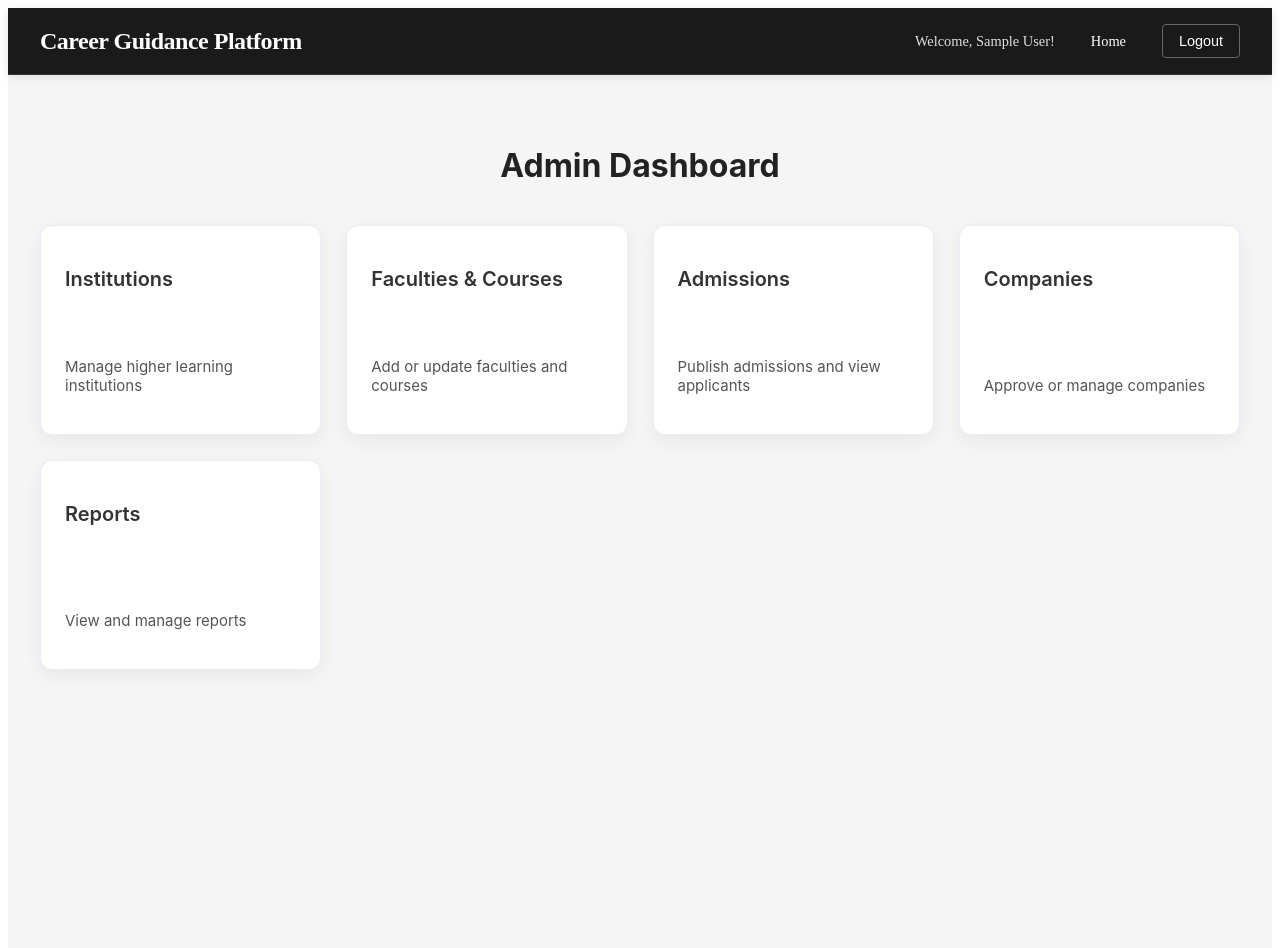
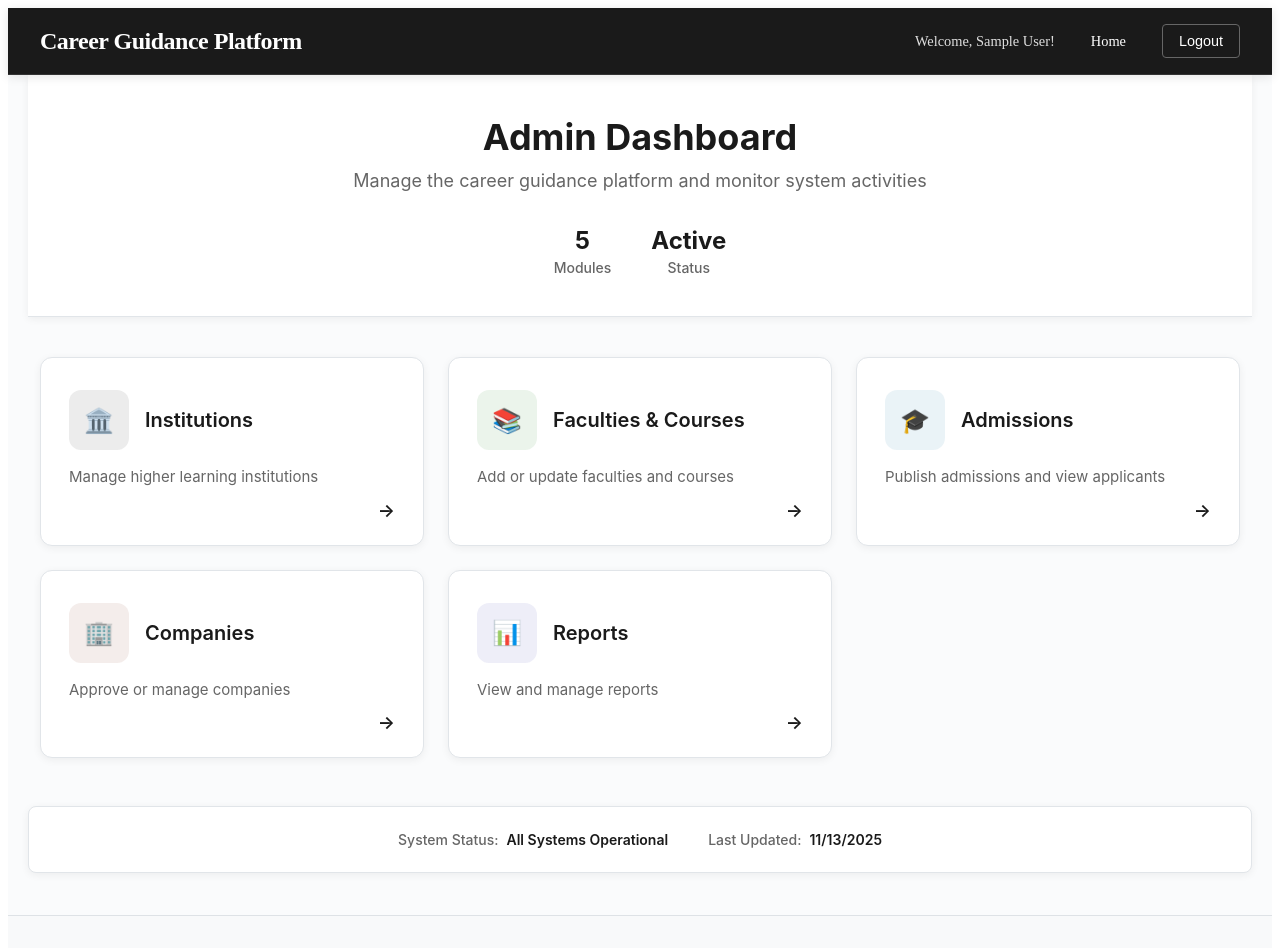
Before and after one commit to Boiketlo2/career-guidance-platform, a React (Create React App) app in the folder frontend/: page /admin/home/1 in a window 1280 px wide. Shown: the top 948 px of the page. Built offline with nearby package versions, Linux system fonts and the light colour scheme; sample sign-in values are in the browser's storage.

Commit message:
Update AdminHome.js

```diff
--- a/frontend/src/pages/admin/AdminHome.js
+++ b/frontend/src/pages/admin/AdminHome.js
@@ -5,35 +5,250 @@ function AdminHome() {
   const navigate = useNavigate();
 
   const cards = [
-    { title: "Institutions", desc: "Manage higher learning institutions", path: "/admin/institutions" },
-    { title: "Faculties & Courses", desc: "Add or update faculties and courses", path: "/admin/faculties" },
-    { title: "Admissions", desc: "Publish admissions and view applicants", path: "/admin/publish" },
-    { title: "Companies", desc: "Approve or manage companies", path: "/admin/companies" },
-    { title: "Reports", desc: "View and manage reports", path: "/admin/reports" },
+    {
+      title: "Institutions",
+      desc: "Manage higher learning institutions",
+      path: "/admin/institutions",
+      icon: "🏛️",
+      color: "#1a1a1a"
+    },
+    {
+      title: "Faculties & Courses",
+      desc: "Add or update faculties and courses",
+      path: "/admin/faculties",
+      icon: "📚",
+      color: "#0f7a0f"
+    },
+    {
+      title: "Admissions",
+      desc: "Publish admissions and view applicants",
+      path: "/admin/publish",
+      icon: "🎓",
+      color: "#0369a1"
+    },
+    {
+      title: "Companies",
+      desc: "Approve or manage companies",
+      path: "/admin/companies",
+      icon: "🏢",
+      color: "#7c2d12"
+    },
+    {
+      title: "Reports",
+      desc: "View and manage reports",
+      path: "/admin/reports",
+      icon: "📊",
+      color: "#3730a3"
+    },
   ];
 
   return (
     <div style={styles.container}>
-      <h1 style={styles.title}>Admin Dashboard</h1>
-      <div className="cg-card-grid" style={styles.grid}>
-        {cards.map((c) => (
-          <div key={c.title} onClick={() => navigate(c.path)} className="cg-card" style={{cursor:'pointer'}}>
-            <h2 className="title" style={styles.cardTitle}>{c.title}</h2>
-            <p className="muted" style={styles.cardDesc}>{c.desc}</p>
+      {/* Header Section */}
+      <div style={styles.header}>
+        <div style={styles.headerContent}>
+          <h1 style={styles.title}>Admin Dashboard</h1>
+          <p style={styles.subtitle}>Manage the career guidance platform and monitor system activities</p>
+        </div>
+        <div style={styles.statsBar}>
+          <div style={styles.statItem}>
+            <div style={styles.statNumber}>5</div>
+            <div style={styles.statLabel}>Modules</div>
+          </div>
+          <div style={styles.statItem}>
+            <div style={styles.statNumber}>Active</div>
+            <div style={styles.statLabel}>Status</div>
+          </div>
+        </div>
+      </div>
+
+      {/* Dashboard Cards Grid */}
+      <div style={styles.grid}>
+        {cards.map((card) => (
+          <div
+            key={card.title}
+            onClick={() => navigate(card.path)}
+            style={styles.card}
+            onMouseEnter={(e) => {
+              e.currentTarget.style.transform = 'translateY(-4px)';
+              e.currentTarget.style.boxShadow = '0 8px 25px rgba(0,0,0,0.12)';
+            }}
+            onMouseLeave={(e) => {
+              e.currentTarget.style.transform = 'translateY(0)';
+              e.currentTarget.style.boxShadow = '0 2px 8px rgba(0,0,0,0.06)';
+            }}
+          >
+            <div style={styles.cardHeader}>
+              <div style={{...styles.cardIcon, backgroundColor: `${card.color}15`}}>
+                <span style={{...styles.icon, color: card.color}}>{card.icon}</span>
+              </div>
+              <h2 style={styles.cardTitle}>{card.title}</h2>
+            </div>
+            <p style={styles.cardDesc}>{card.desc}</p>
+            <div style={styles.cardArrow}>→</div>
           </div>
         ))}
+      </div>
+
+      {/* Quick Stats Footer */}
+      <div style={styles.footer}>
+        <div style={styles.footerContent}>
+          <div style={styles.footerItem}>
+            <span style={styles.footerLabel}>System Status:</span>
+            <span style={styles.footerValue}>All Systems Operational</span>
+          </div>
+          <div style={styles.footerItem}>
+            <span style={styles.footerLabel}>Last Updated:</span>
+            <span style={styles.footerValue}>{new Date().toLocaleDateString()}</span>
+          </div>
+        </div>
       </div>
     </div>
   );
 }
 
 const styles = {
-  container: { minHeight: "100vh", background: "#f5f5f5", padding: "50px 20px", fontFamily: "'Inter', sans-serif" },
-  title: { textAlign: "center", fontSize: "32px", fontWeight: "700", marginBottom: "40px", color: "#222" },
-  grid: { display: "grid", gridTemplateColumns: "repeat(auto-fit, minmax(250px, 1fr))", gap: "25px", maxWidth: "1200px", margin: "0 auto" },
-  card: { background: "#fff", padding: "30px 20px", borderRadius: "16px", boxShadow: "0 5px 15px rgba(0,0,0,0.1)", cursor: "pointer", transition: "all 0.3s ease" },
-  cardTitle: { fontSize: "20px", fontWeight: "600", marginBottom: "10px", color: "#333" },
-  cardDesc: { fontSize: "15px", color: "#555" },
+  container: {
+    minHeight: "100vh",
+    background: "#fafbfc",
+    padding: "0 20px 40px 20px",
+    fontFamily: "'Inter', sans-serif"
+  },
+  header: {
+    background: "#ffffff",
+    padding: "40px 0",
+    marginBottom: "40px",
+    boxShadow: "0 2px 8px rgba(0,0,0,0.06)",
+    borderBottom: "1px solid #e1e5e9"
+  },
+  headerContent: {
+    maxWidth: "1200px",
+    margin: "0 auto",
+    textAlign: "center",
+    padding: "0 20px"
+  },
+  title: {
+    fontSize: "36px",
+    fontWeight: "700",
+    marginBottom: "12px",
+    color: "#1a1a1a",
+    margin: "0 0 8px 0"
+  },
+  subtitle: {
+    fontSize: "18px",
+    color: "#666",
+    margin: "0 0 32px 0",
+    fontWeight: "400",
+    lineHeight: "1.5"
+  },
+  statsBar: {
+    display: "flex",
+    justifyContent: "center",
+    gap: "40px",
+    marginTop: "24px"
+  },
+  statItem: {
+    textAlign: "center"
+  },
+  statNumber: {
+    fontSize: "24px",
+    fontWeight: "700",
+    color: "#1a1a1a",
+    marginBottom: "4px"
+  },
+  statLabel: {
+    fontSize: "14px",
+    color: "#666",
+    fontWeight: "500"
+  },
+  grid: {
+    display: "grid",
+    gridTemplateColumns: "repeat(auto-fit, minmax(320px, 1fr))",
+    gap: "24px",
+    maxWidth: "1200px",
+    margin: "0 auto"
+  },
+  card: {
+    background: "#ffffff",
+    padding: "32px 28px",
+    borderRadius: "12px",
+    boxShadow: "0 2px 8px rgba(0,0,0,0.06)",
+    border: "1px solid #e1e5e9",
+    cursor: "pointer",
+    transition: "all 0.3s ease",
+    position: "relative",
+    overflow: "hidden"
+  },
+  cardHeader: {
+    display: "flex",
+    alignItems: "center",
+    gap: "16px",
+    marginBottom: "16px"
+  },
+  cardIcon: {
+    width: "60px",
+    height: "60px",
+    borderRadius: "12px",
+    display: "flex",
+    alignItems: "center",
+    justifyContent: "center",
+    flexShrink: 0
+  },
+  icon: {
+    fontSize: "24px"
+  },
+  cardTitle: {
+    fontSize: "20px",
+    fontWeight: "600",
+    margin: "0",
+    color: "#1a1a1a",
+    lineHeight: "1.3"
+  },
+  cardDesc: {
+    fontSize: "15px",
+    color: "#666",
+    margin: "0 0 24px 0",
+    lineHeight: "1.5"
+  },
+  cardArrow: {
+    position: "absolute",
+    bottom: "24px",
+    right: "28px",
+    fontSize: "18px",
+    color: "#1a1a1a",
+    fontWeight: "600",
+    transition: "transform 0.2s ease"
+  },
+  footer: {
+    maxWidth: "1200px",
+    margin: "48px auto 0 auto",
+    padding: "24px",
+    background: "#ffffff",
+    borderRadius: "8px",
+    boxShadow: "0 2px 8px rgba(0,0,0,0.06)",
+    border: "1px solid #e1e5e9"
+  },
+  footerContent: {
+    display: "flex",
+    justifyContent: "center",
+    gap: "40px",
+    flexWrap: "wrap"
+  },
+  footerItem: {
+    display: "flex",
+    alignItems: "center",
+    gap: "8px"
+  },
+  footerLabel: {
+    fontSize: "14px",
+    color: "#666",
+    fontWeight: "500"
+  },
+  footerValue: {
+    fontSize: "14px",
+    color: "#1a1a1a",
+    fontWeight: "600"
+  }
 };
 
 export default AdminHome;
```
